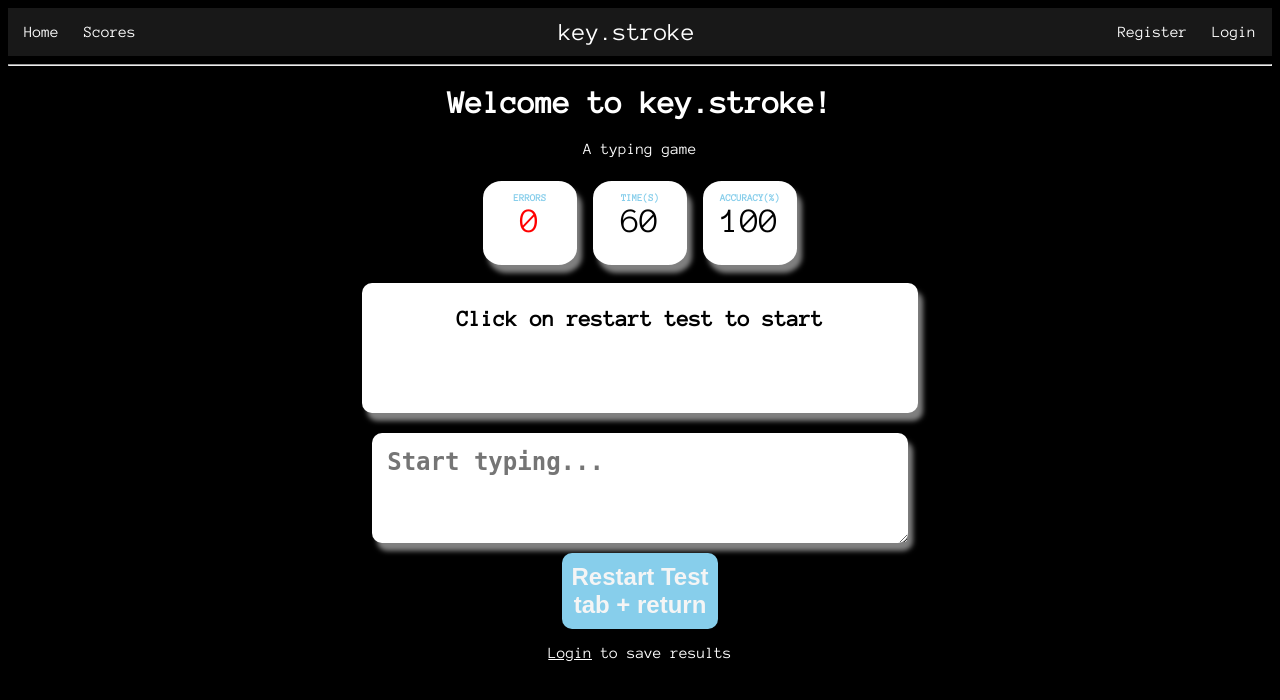
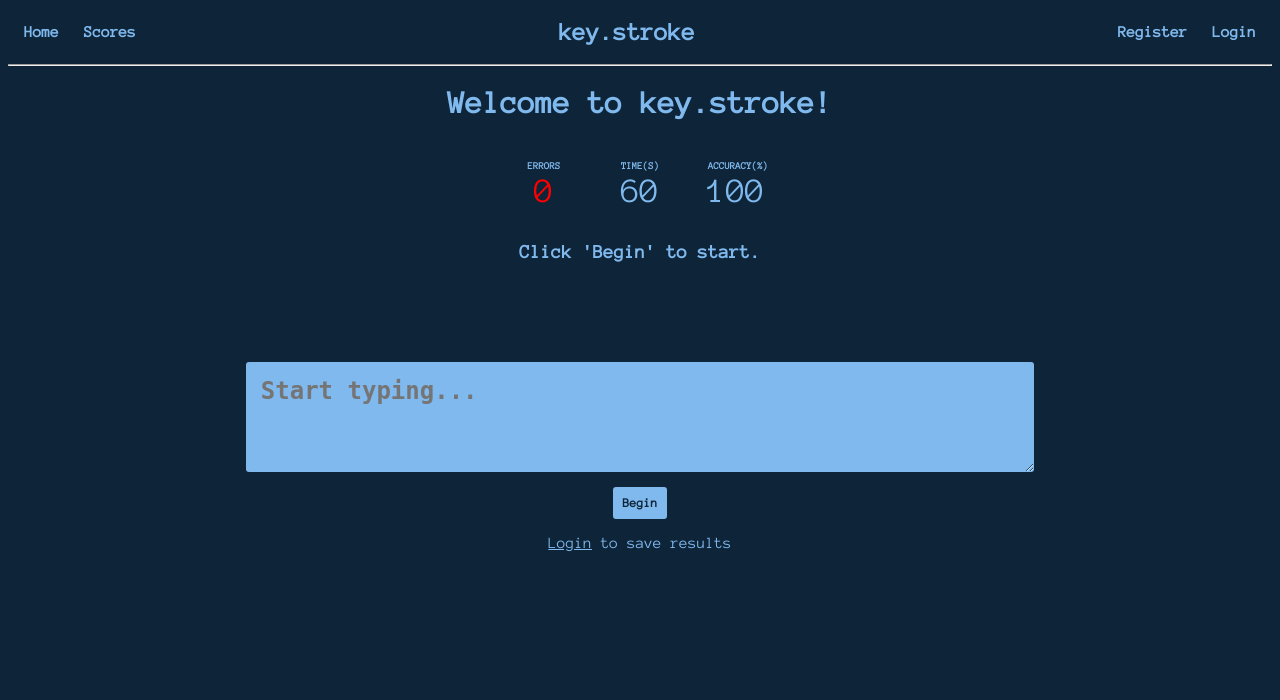
Before and after one commit to danieltobiastan/reimagined-octo-parakeet, a Flask app: page /home in a window 1280 px wide. Shown: the top 700 px of the page. Run offline with Flask 2, Linux system fonts and the light colour scheme.

Commit message:
basic styling

```diff
--- a/app/static/stylesheets/base.css
+++ b/app/static/stylesheets/base.css
@@ -1,19 +1,20 @@
 .topnav {
     height: 1em;
-    background-color: #181818;
+    background-color: rgb(14, 36, 56);
     padding: 1em;
     font-family: 'Anonymous Pro', monospace;
     word-spacing: 1em;
     display: flex;
+    font-weight: bolder;
 }
 
 .logo {
-    color: white;
+    color: rgb(128, 185, 238);
     font-size: 25px;
     margin: 0 0 0 auto;
 }
 
 a, a:hover {
-    color: white;
+    color: rgb(128, 185, 238);
     text-decoration: none
   }
--- a/app/static/stylesheets/game.css
+++ b/app/static/stylesheets/game.css
@@ -1,6 +1,6 @@
 body {
-  background-color: black;
-  color: white;
+  background-color: rgb(14, 36, 56);
+  color: rgb(128, 185, 238);
   text-align: center;
   font-family: 'Anonymous Pro', monospace;
 }
@@ -11,14 +11,11 @@ body {
   align-items: center;
 }
 
-
 .title {
-  margin-bottom: 20px;
-  font-size: 3rem;
-  color: whitesmoke;
+  margin-bottom: 10px;
+  font-size: 2rem;
   width: 100%;
   height: auto;
-  background-color: skyblue;
 }
 
 .header {
@@ -28,14 +25,20 @@ body {
 
 .timer, .errors,
 .accuracy, .cpm, .wpm {
-  background-color:white;
-  color: black;
-  height: 60px;
-  width: 70px;
+  color: rgb(128, 185, 238);
+  height: 40px;
+  width: 60px;
   margin: 8px;
-  padding: 12px;
-  border-radius: 20%;
-  box-shadow: grey 5px 8px 5px;
+  padding: 10px;
+}
+
+.head {
+  text-transform: uppercase;
+  font-size: 10px;
+  font-weight: 600;
+  color: rgb(128, 185, 238);
+  font-weight: bolder;
+  padding: 2px;
 }
 
 .errors{
@@ -48,44 +51,33 @@ body {
   display: none;
 }
 
-.head {
-  text-transform: uppercase;
-  font-size: 10px;
-  font-weight: 600;
-  color: skyblue;
-  font-weight: bolder;
-}
-
 .init_time, .init_errors,
 .init_accuracy, .init_wpm {
   font-size: 35px;
 }
 
 .content {
-  background-color: white;
-  color: black;
+  color: rgb(128, 185, 238);
   font-weight: bolder;
   margin: 10px;
   height: 80px;
-  width: 40%;
-  font-size: 1.4rem;
-  padding: 25px;
-  box-shadow: grey 5px 8px 5px;
-  border-radius: 10px 10px 10px 10px;
+  width: 60%;
+  font-size: 1.2rem;
+  padding: 15px;
+  overflow: hidden;
 }
 
 .input_box {
-  background-color: white;
+  background-color: rgb(128, 185, 238);
   font-weight: bolder;
   height: 80px;
-  width: 40%;
+  width: 60%;
   font-size: 1.5rem;
-  font-weight: 600;
-  margin: 10px;
+  font-weight: bolder;
+  margin: 15px;
   padding: 15px;
   border: 0px;
-  box-shadow: grey 5px 8px 5px;
-  border-radius: 10px 10px 10px 10px;
+  border-radius: 3px 3px 3px 3px;
 }
 
 
@@ -95,12 +87,13 @@ body {
 
 .restart {
   display: block;
-  background-color: skyblue;
-  font-size: 1.5rem;
+  background-color: rgb(128, 185, 238);
+  font-size: 0.8rem;
+  font-family: 'Anonymous Pro', monospace;
   padding: 10px;
   border: 0px;
-  color: whitesmoke;
-  border-radius: 10px 10px 10px 10px;
+  color: rgb(14, 36, 56);
+  border-radius: 3px 3px 3px 3px;
   width: 100%;
-  font-weight: bold;
+  font-weight: bolder;
 }
--- /dev/null
+++ b/app/static/stylesheets/login.css
@@ -0,0 +1,6 @@
+body {
+  background-color: rgb(14, 36, 56);
+  color: rgb(128, 185, 238);
+  text-align: center;
+  font-family: 'Anonymous Pro', monospace;
+}
--- a/app/templates/home.html
+++ b/app/templates/home.html
@@ -12,10 +12,8 @@
 {% block content %}
     {% if current_user.is_anonymous %}
         <h1>Welcome to key.stroke!</h1>
-        <p>A typing game</p>
     {% else %}
-        <p>Welcome back,</p>
-        <p id="username">{{ current_user.username }}</p>
+        <p id="username">Welcome back, {{ current_user.username }}!</p>
         <h3 hidden id="userid">{{ current_user.id }}</h3>
     {% endif %}
     <body>
@@ -46,11 +44,11 @@
           </div>
 
           <div class="content" style="display: block;">
-            Click on restart test to start
+            Click 'Begin' to start.
           </div>
            <textarea class="input_box" placeholder="Start typing..." oninput="textInput()"></textarea>
           <div>
-            <button class="restart" onclick="startGame(); setFocusToTextBox();">Restart Test<br>tab + return</button>
+            <button class="restart" onclick="startGame(); setFocusToTextBox();">Begin</button>
           </div>
           </div>
       </body>
--- a/app/templates/login.html
+++ b/app/templates/login.html
@@ -6,6 +6,7 @@
 
 {% block head %}
 <link rel= "stylesheet" type= "text/css" href="{{ url_for('static',filename='stylesheets/base.css') }}">
+<link rel= "stylesheet" type= "text/css" href="{{ url_for('static',filename='stylesheets/login.css') }}">
 {% endblock %}
 
 {% block content %}
--- a/app/templates/register.html
+++ b/app/templates/register.html
@@ -6,6 +6,7 @@
 
 {% block head %}
 <link rel= "stylesheet" type= "text/css" href="{{ url_for('static',filename='stylesheets/base.css') }}">
+<link rel= "stylesheet" type= "text/css" href="{{ url_for('static',filename='stylesheets/register.css') }}">
 {% endblock %}
 
 {% block content %}
```
Also changed, not shown: app/static/stylesheets/register.css (added).
